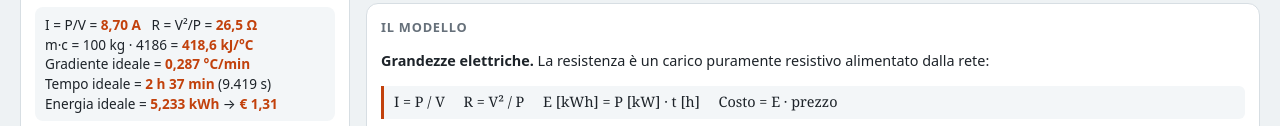
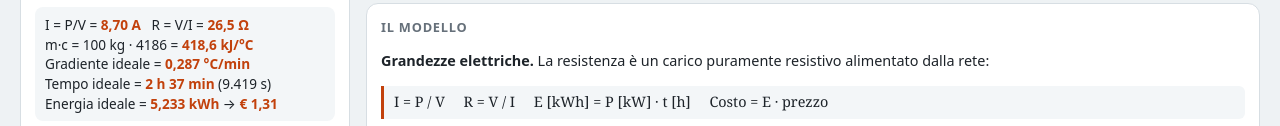
Before and after one commit to davidedifilippo/potenza-energia-rendimento, a plain HTML site: page scaldabagno-contatore.html in a window 1280 px wide. Shown: the part 826-952 px from the top of the page. Drawn offline with Linux system fonts and the light colour scheme.

Commit message:
Scaldabagno: resistenza ricavata con R = V/I
Co-Authored-By: Claude Opus 5.5 <noreply@anthropic.com>

```diff
--- a/scaldabagno-contatore.html
+++ b/scaldabagno-contatore.html
@@ -207,7 +207,7 @@ footer{color:var(--muted);font-size:.86rem;border-top:1px solid var(--line);marg
     <div class="card theory">
       <h2>Il modello</h2>
       <p><b>Grandezze elettriche.</b> La resistenza è un carico puramente resistivo alimentato dalla rete:</p>
-      <div class="f">I = P / V &nbsp;&nbsp;&nbsp; R = V² / P &nbsp;&nbsp;&nbsp; E [kWh] = P [kW] · t [h] &nbsp;&nbsp;&nbsp; Costo = E · prezzo</div>
+      <div class="f">I = P / V &nbsp;&nbsp;&nbsp; R = V / I &nbsp;&nbsp;&nbsp; E [kWh] = P [kW] · t [h] &nbsp;&nbsp;&nbsp; Costo = E · prezzo</div>
       <p><b>Caso ideale.</b> Un litro d'acqua ha massa 1 kg e c = 4186 J/(kg·°C). Tutta l'energia elettrica va nell'acqua:</p>
       <div class="f">T(t) = T₀ + P·t / (m·c) &nbsp;&nbsp;⇒&nbsp;&nbsp; t = m·c·(T_f − T₀) / P</div>
       <p>Ricorda: 1 kWh = 3,6 MJ, quindi per scaldare l'acqua servono m·c·ΔT / 3 600 000 kWh, indipendentemente dalla potenza. Una resistenza più potente scalda <i>prima</i>, ma consuma la stessa energia.</p>
@@ -242,11 +242,11 @@ function params(){
   p.real=mode==="real"; p.hold=endMode==="hold";
   p.eta=p.real?(+$("eta").value)/100:1; p.UA=p.real?+$("UA").value:0; p.Ta=+$("Ta").value;
   p.hyst=+$("hyst").value;
-  p.C=p.m*CW; p.I=p.P/p.V; p.R=p.V*p.V/p.P;
+  p.C=p.m*CW; p.I=p.P/p.V; p.R=p.V/p.I;
   p.tIdeal=p.C*(p.Tf-p.T0)/p.P; p.Eideal=p.C*(p.Tf-p.T0)/3.6e6;
   p.Teq=p.UA>0? p.Ta+p.eta*p.P/p.UA : Infinity;
   p.tEnd=p.hold?24*3600:Infinity;
-  let h=`I = P/V = <b>${fmt(p.I,2)} A</b> &nbsp; R = V²/P = <b>${fmt(p.R,1)} Ω</b><br>
+  let h=`I = P/V = <b>${fmt(p.I,2)} A</b> &nbsp; R = V/I = <b>${fmt(p.R,1)} Ω</b><br>
   m·c = ${fmt(p.m,0)} kg · 4186 = <b>${fmt(p.C/1000,1)} kJ/°C</b><br>
   Gradiente ideale = <b>${fmt(p.P/p.C*60,3)} °C/min</b><br>
   Tempo ideale = <b>${hm(p.tIdeal)}</b> (${fmt(p.tIdeal,0)} s)<br>
```
